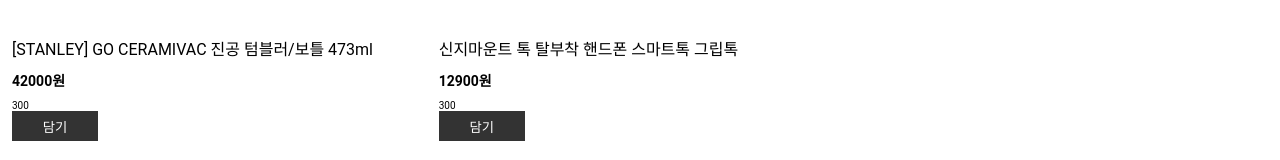
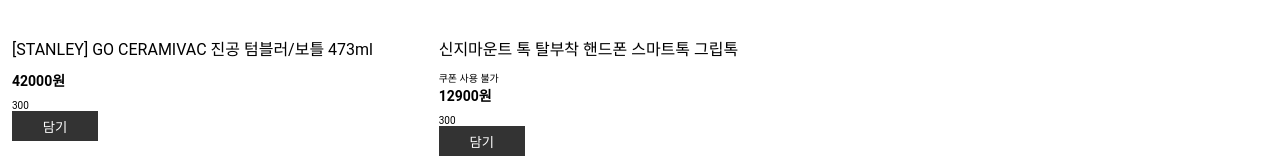
Before and after one commit to hellomac87/29cm-homework, a React (Create React App) app: page /products in a window 1280 px wide. Shown: the part 1030-1190 px from the top of the page. Built offline with nearby package versions, Linux system fonts and the light colour scheme.

Commit message:
[fix] add paginate generic type

```diff
--- a/src/page/ProductsPage.tsx
+++ b/src/page/ProductsPage.tsx
@@ -7,6 +7,7 @@
 import { useDispatch, useSelector } from "react-redux";
 import { RootState } from "store";
 import { fetchProducts, productsSlice } from "store/slices/productsSlice";
+import { Product } from "store/types/products";
 import styled from "styled-components";
 import { paginate } from "utils/paginate";
 
@@ -53,7 +54,7 @@
     <Container>
       <Header cartCount={cartItemIds.length} />
       <List>
-        {paginate(data, current_page, per_page).map((product) => {
+        {paginate<Product>(data, current_page, per_page).map((product) => {
           const inCart = cartItemIds.includes(product.item_no);
           return (
             <ProductItem key={product.item_no}>
@@ -64,6 +65,7 @@
               </ImageWrap>
 
               <Name>{product.item_name}</Name>
+              <div>{product.availableCoupon === false && "쿠폰 사용 불가"}</div>
               <Price>
                 {product.price}
                 {"원"}
--- a/src/utils/paginate.ts
+++ b/src/utils/paginate.ts
@@ -1,6 +1,6 @@
 import _ from "lodash";
 
-export function paginate(items: any[], pageNumber: number, pageSize: number) {
+export function paginate<T>(items: T[], pageNumber: number, pageSize: number) {
   const startIndex = (pageNumber - 1) * pageSize; // 자를 배열의 시작점
 
   return _(items)
```
